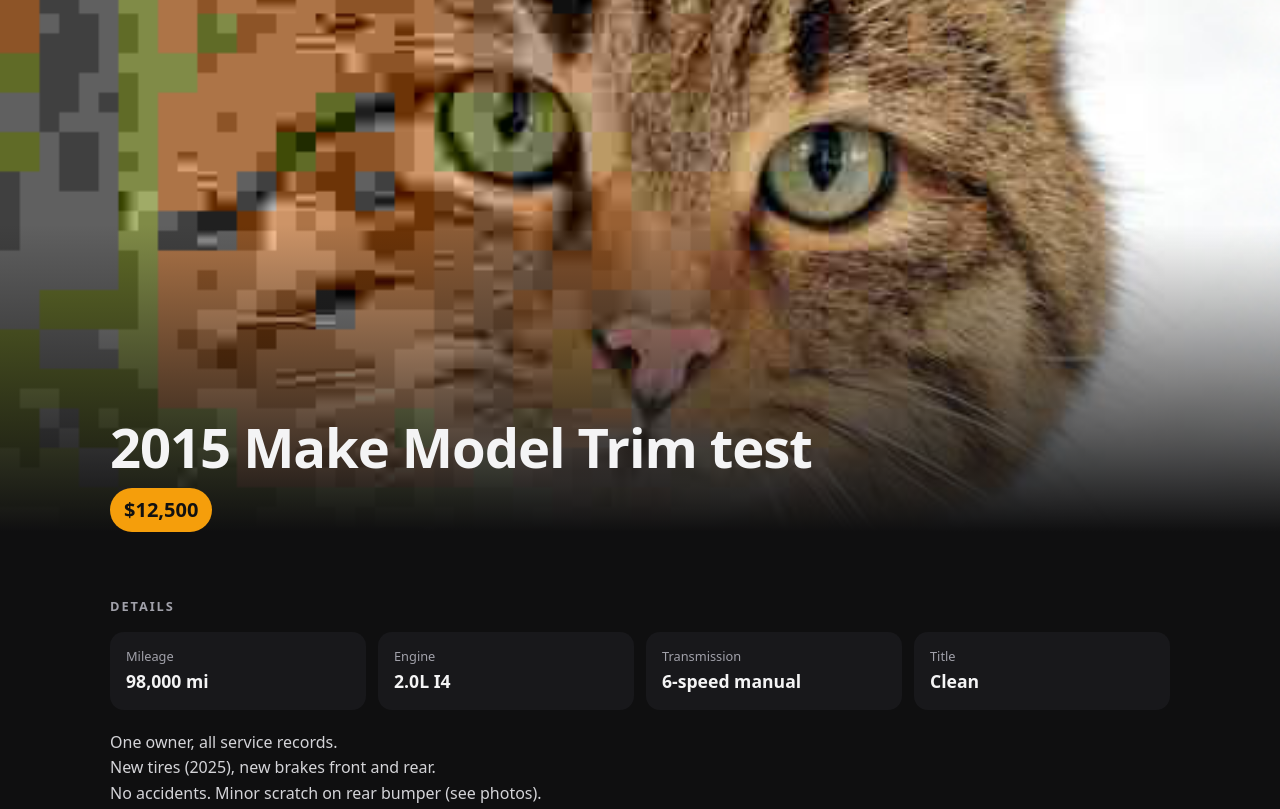
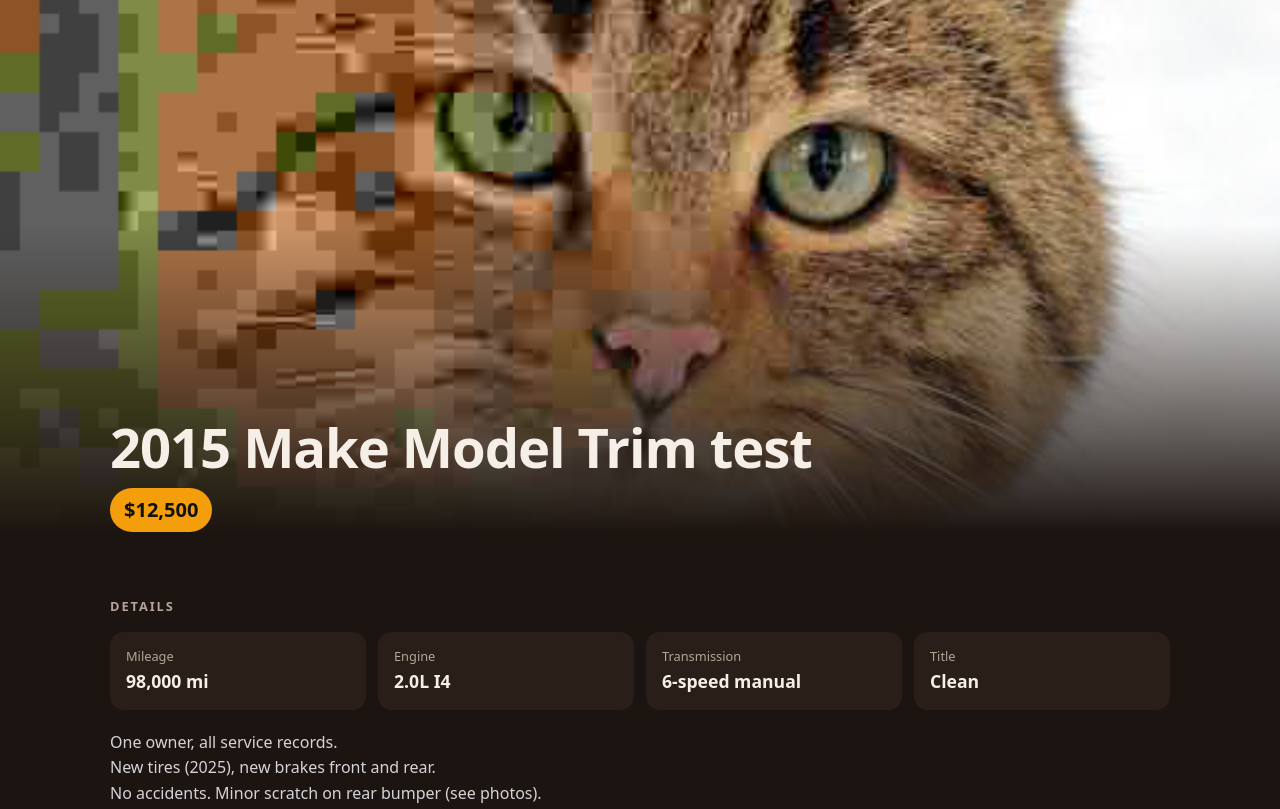
Before and after one commit to TommyVisic/jeep, a plain HTML site: page index.html in a window 1280 px wide. Shown: the top 809 px of the page. Drawn offline with Linux system fonts and the light colour scheme.

Commit message:
Update index.html

```diff
--- a/index.html
+++ b/index.html
@@ -6,7 +6,7 @@
 <title>Car for sale</title>
 <style>
   :root {
-    --bg: #0f0f10; --card: #18181b; --text: #f4f4f5; --muted: #a1a1aa;
+    --bg: #1c1410; --card: #2a1f18; --text: #f5efe8; --muted: #b3a597;
     --accent: #f59e0b; --radius: 14px;
   }
   * { box-sizing: border-box; margin: 0; }
```
